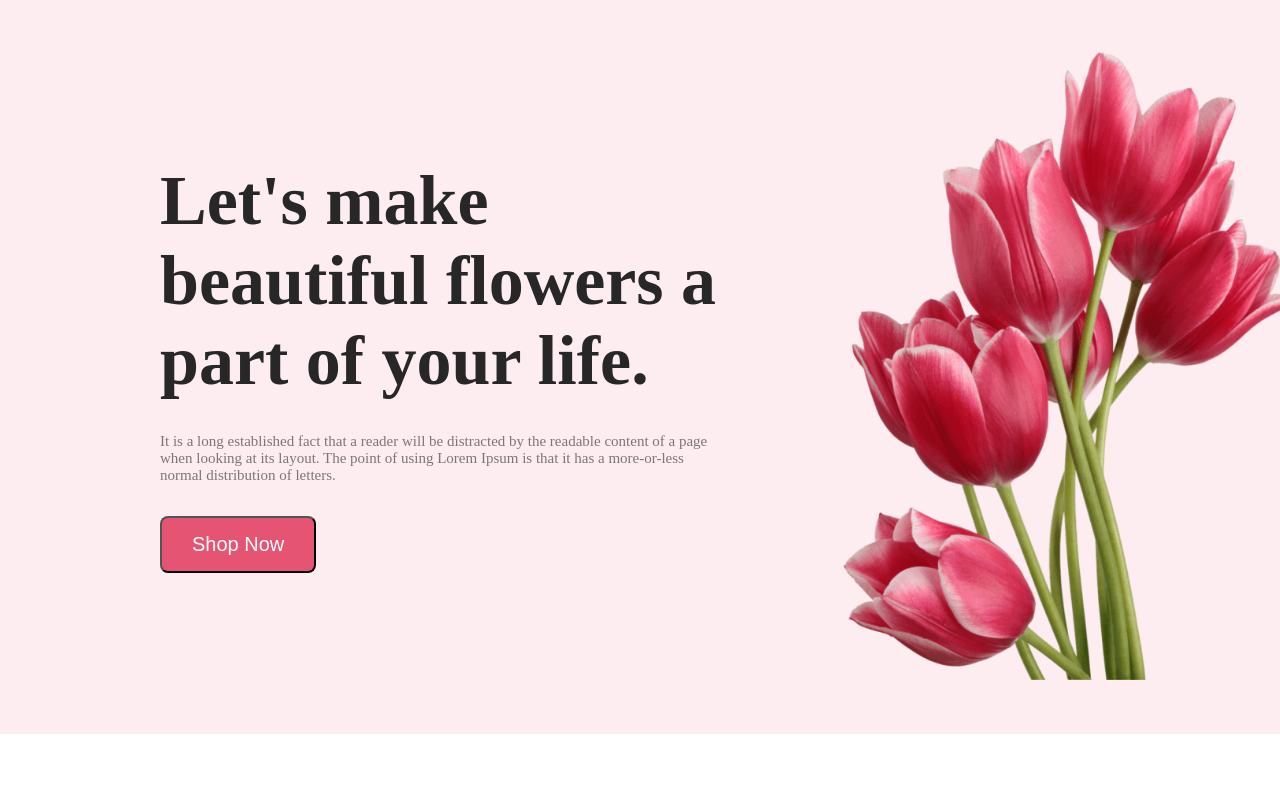
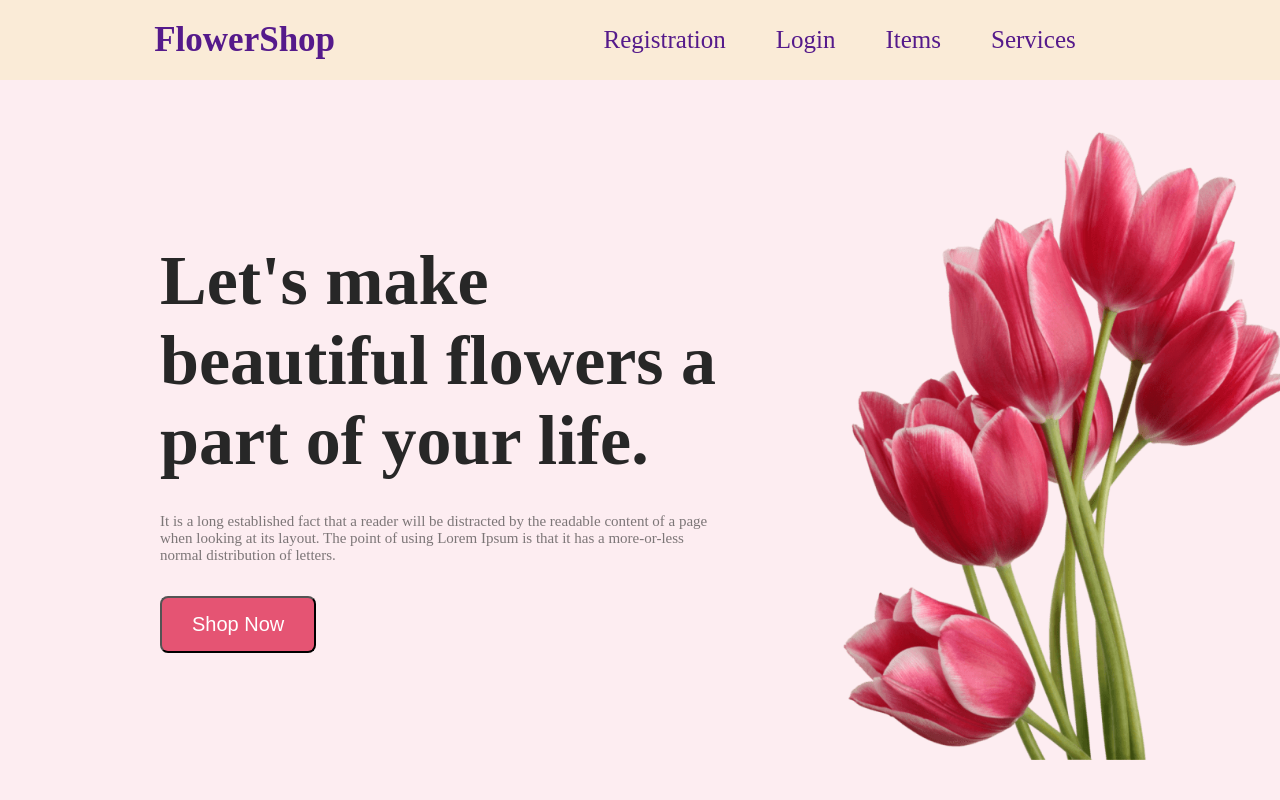
Before and after one commit to sarkarniloy102/flower_shop, a plain HTML site: page index.html in a window 1280 px wide. Shown: the top 800 px of the page. Drawn offline with Linux system fonts and the light colour scheme.

Commit message:
navigation bar for bonus

```diff
--- a/css/style.css
+++ b/css/style.css
@@ -7,6 +7,45 @@
 
 
 /* heading part start */
+
+/* start navigation bar_____for bonus marks */
+.nav_bar {
+    display: flex;
+    justify-content: space-around;
+    align-items: center;
+    background-color: antiquewhite;
+    padding: 20px;
+}
+
+.nav_bar h1 a {
+    font-size: 35px;
+    text-decoration: none;
+}
+
+.nav_bar a:hover {
+    font-size: 40px;
+    color: darkblue;
+}
+
+.menubar ul {
+    display: flex;
+    list-style: none;
+}
+
+.menubar ul li a {
+    margin-right: 50px;
+    text-decoration: none;
+    font-size: 25px;
+}
+
+.menubar a:hover {
+    font-size: 29px;
+    color: darkblue;
+}
+
+/* end of navigation bar_____for bonus marks */
+
+
 .section1_container {
     display: flex;
     align-items: center;
@@ -42,6 +81,7 @@
     background: #E55473;
     color: white;
     font-size: 20px;
+    cursor: pointer;
 }
 
 
@@ -190,6 +230,7 @@
     padding: 15px 30px;
     border-radius: 8px;
     background: #E55473;
+    cursor: pointer;
 }
 
 /* section_03 in main part end */
@@ -242,7 +283,7 @@
 
 /* section-05 part start */
 .sec05_container {
-    background-image: url('/Assets/Rectangle\ 9.png');
+    background-image: url('/Assets/Rectangle 9.png');
     width: 1020px;
     margin: auto;
     text-align: center;
@@ -293,6 +334,7 @@
     color: #FFF;
     font-size: 20px;
     font-weight: 700;
+    cursor: pointer;
 }
 
 /* section-05 part end */
--- a/index.html
+++ b/index.html
@@ -12,6 +12,23 @@
 
     <!-- heading part start -->
     <header>
+        <!-- start navigation bar_____for bonus marks -->
+        <nav>
+            <div class="nav_bar">
+                <div class="logo_nme">
+                    <h1><a href="">Flower<span>Shop</span> </a></h1>
+                </div>
+                <div class="menubar">
+                    <ul>
+                        <li><a href="">Registration</a></li>
+                        <li><a href="">Login</a></li>
+                        <li><a href="">Items</a></li>
+                        <li><a href="">Services</a></li>
+                    </ul>
+                </div>
+            </div>
+        </nav>
+        <!-- end of navigation bar______for bonus marks -->
         <div class="section1_container">
             <div class="sec1_contain_des">
                 <h1>Let's make beautiful flowers a part of your life.</h1>
@@ -25,6 +42,7 @@
             <div class="sec1_contain_img">
                 <img src="Assets/pngwing 10.png" alt="flower image">
             </div>
+        </div>
     </header>
     <!-- heading part end -->
 
```
